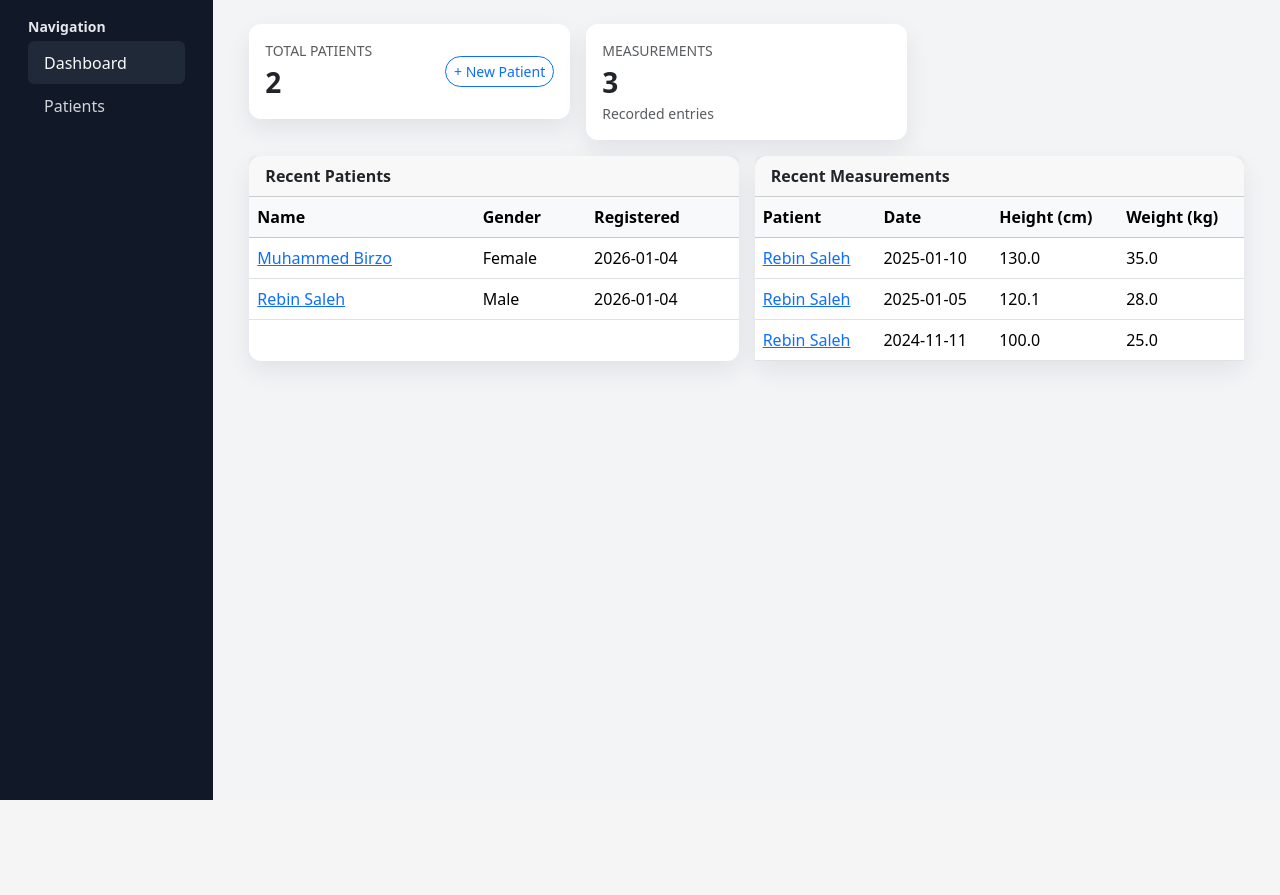
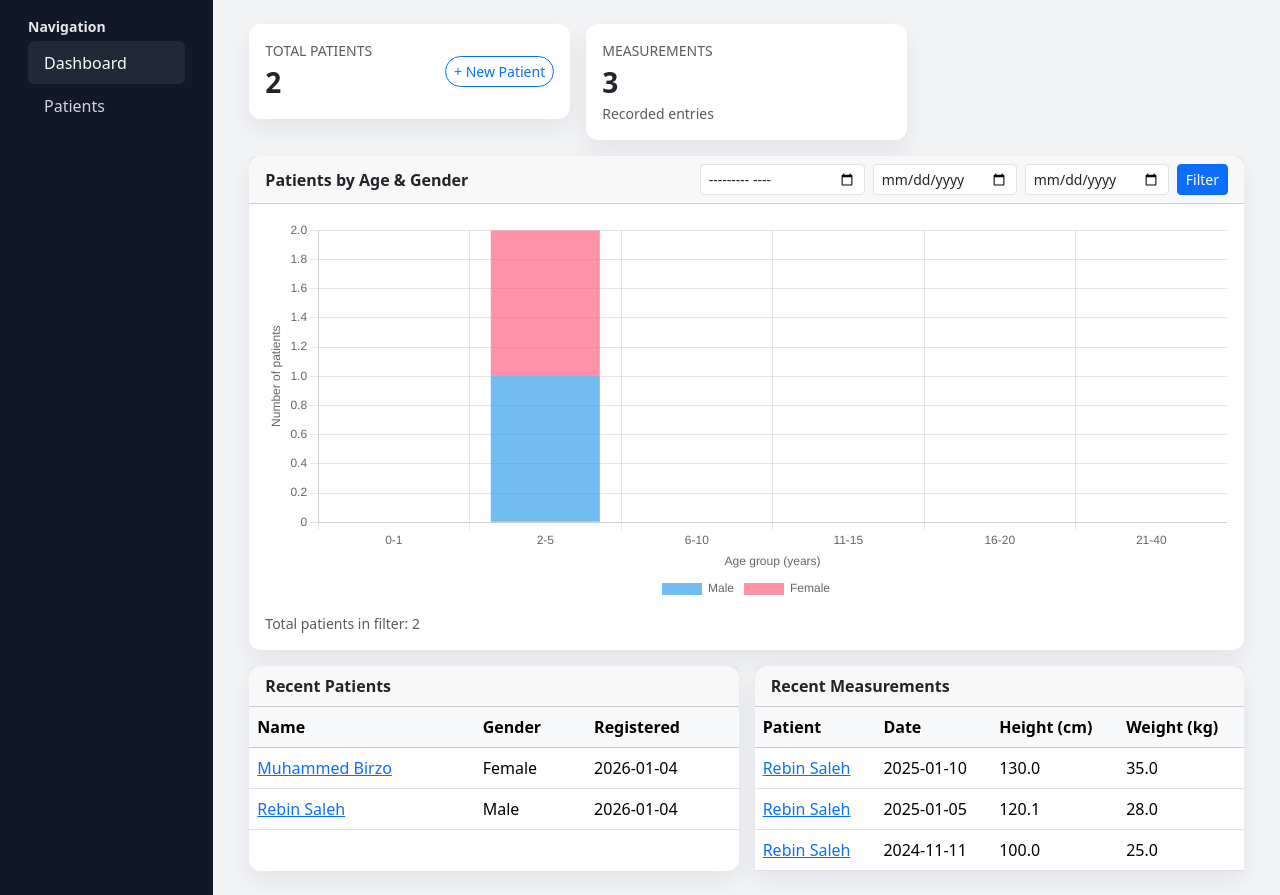
Before and after one commit to Rebinos87/pediatric-django, a Django app: page /dashboard/ in a window 1280 px wide. Shown: the part 56-951 px from the top of the page. Before the commit the page ends 856 px from the top, so only its background shows below. Run offline with Django 5.2, Linux system fonts and the light colour scheme; a user stored in the database is signed in; data comes from the database, SQL or seed files in the repository; both versions use the stored data as it was after the commit.

Commit message:
Add patient stats API and dashboard chart

```diff
--- a/pediatric/urls.py
+++ b/pediatric/urls.py
@@ -1,5 +1,6 @@
 from django.urls import path
 from . import views
+from .views import patient_stats
 
 urlpatterns = [
     # Authentication
@@ -68,4 +69,6 @@ urlpatterns = [
      views.prescription_print_all,
      name='prescription_print_all'),
 
+     path("patients/stats/", patient_stats, name="patient_stats"),
+
 ]
--- a/pediatric/views.py
+++ b/pediatric/views.py
@@ -738,3 +738,66 @@ def prescription_print_all(request, patient_id):
         'patient': patient,
         'prescriptions': prescriptions,
     })
+
+from datetime import date
+from django.contrib.auth.decorators import login_required
+from django.http import JsonResponse
+from django.utils.dateparse import parse_date
+from .models import Patient
+
+AGE_BINS = [(0, 1), (2, 5), (6, 10), (11, 15), (16, 20), (21, 40)]
+
+def age_in_years(dob):
+    if not dob:
+        return None
+    today = date.today()
+    return today.year - dob.year - (
+        (today.month, today.day) < (dob.month, dob.day)
+    )
+
+@login_required
+def patient_stats(request):
+    qs = Patient.objects.all()
+
+    month = request.GET.get("month")
+    start = request.GET.get("start")
+    end = request.GET.get("end")
+
+    if month:
+        year, m = month.split("-")
+        qs = qs.filter(date_registered__year=year,
+                       date_registered__month=m)
+    if start:
+        qs = qs.filter(date_registered__gte=parse_date(start))
+    if end:
+        qs = qs.filter(date_registered__lte=parse_date(end))
+
+    # Build (age, gender) list
+    records = []
+    for p in qs:
+        age = age_in_years(p.date_of_birth)
+        if age is None:
+            continue
+        records.append((age, p.gender))
+
+    labels, male, female = [], [], []
+
+    for low, high in AGE_BINS:
+        labels.append(f"{low}-{high}")
+        m_count = sum(
+            1 for age, g in records
+            if low <= age <= high and g in ["M", "Male", "male"]
+        )
+        f_count = sum(
+            1 for age, g in records
+            if low <= age <= high and g in ["F", "Female", "female"]
+        )
+        male.append(m_count)
+        female.append(f_count)
+
+    return JsonResponse({
+        "labels": labels,
+        "male": male,
+        "female": female,
+        "total": len(records),
+    })
--- a/templates/dashboard/dashboard.html
+++ b/templates/dashboard/dashboard.html
@@ -3,6 +3,7 @@
 {% block title %}Dashboard | Pediatric Growth System{% endblock %}
 
 {% block content %}
+
 <div class="row g-3 mb-3">
   <div class="col-md-4">
     <div class="card">
@@ -26,6 +27,27 @@
         <div class="text-muted small text-uppercase">Measurements</div>
         <div class="fs-3 fw-bold">{{ total_measurements }}</div>
         <div class="small text-muted">Recorded entries</div>
+      </div>
+    </div>
+  </div>
+</div>
+
+<!-- Patients by Age & Gender + Filters -->
+<div class="row g-3 mb-3">
+  <div class="col-lg-12">
+    <div class="card">
+      <div class="card-header d-flex justify-content-between align-items-center">
+        <span class="fw-semibold">Patients by Age & Gender</span>
+        <form id="patient-filter-form" class="d-flex gap-2">
+          <input type="month" id="filter-month" class="form-control form-control-sm" />
+          <input type="date" id="filter-start" class="form-control form-control-sm" />
+          <input type="date" id="filter-end" class="form-control form-control-sm" />
+          <button class="btn btn-sm btn-primary" type="button" id="filter-apply">Filter</button>
+        </form>
+      </div>
+      <div class="card-body">
+        <canvas id="patientsAgeGenderChart" height="120"></canvas>
+        <div class="mt-2 small text-muted" id="patients-chart-summary"></div>
       </div>
     </div>
   </div>
@@ -98,4 +120,99 @@
     </div>
   </div>
 </div>
+
+<!-- Chart.js and dashboard script -->
+<script src="https://cdn.jsdelivr.net/npm/chart.js"></script>
+
+<script>
+  const ctx = document.getElementById('patientsAgeGenderChart').getContext('2d');
+  let patientsChart = null;
+
+  async function loadPatientStats(params = {}) {
+    const query = new URLSearchParams(params).toString();
+    const url = "{% url 'patient_stats' %}" + (query ? "?" + query : "");
+
+
+    const response = await fetch(url);
+    const data = await response.json();  // {labels, male, female, total}
+
+    const datasets = [
+      {
+        label: 'Male',
+        data: data.male,
+        backgroundColor: 'rgba(54, 162, 235, 0.7)',
+        stack: 'gender',
+      },
+      {
+        label: 'Female',
+        data: data.female,
+        backgroundColor: 'rgba(255, 99, 132, 0.7)',
+        stack: 'gender',
+      },
+    ];
+
+    if (patientsChart) {
+      patientsChart.data.labels = data.labels;
+      patientsChart.data.datasets = datasets;
+      patientsChart.update();
+    } else {
+      patientsChart = new Chart(ctx, {
+        type: 'bar',
+        data: { labels: data.labels, datasets: datasets },
+        options: {
+          responsive: true,
+          plugins: {
+            tooltip: {
+              callbacks: {
+                footer(items) {
+                  const sum = items.reduce((s, i) => s + i.parsed.y, 0);
+                  return 'Total: ' + sum;
+                }
+              }
+            },
+            legend: { position: 'bottom' }
+          },
+          onClick(evt, elements) {
+            if (!elements.length) return;
+            const index = elements[0].index;
+            const label = patientsChart.data.labels[index];
+            const male = data.male[index];
+            const female = data.female[index];
+            const total = male + female;
+            document.getElementById('patients-chart-summary').textContent =
+              `Age group ${label}: ${total} patients (${male} male, ${female} female).`;
+          },
+          scales: {
+            x: {
+              stacked: true,
+              title: { display: true, text: 'Age group (years)' }
+            },
+            y: {
+              stacked: true,
+              beginAtZero: true,
+              title: { display: true, text: 'Number of patients' }
+            }
+          }
+        }
+      });
+    }
+
+    // Overall summary text
+    document.getElementById('patients-chart-summary').textContent =
+      `Total patients in filter: ${data.total}`;
+  }
+
+  // Initial load
+  loadPatientStats();
+
+  // Filter button
+  document.getElementById('filter-apply').addEventListener('click', () => {
+    loadPatientStats({
+      month: document.getElementById('filter-month').value,
+      start: document.getElementById('filter-start').value,
+      end: document.getElementById('filter-end').value,
+    });
+  });
+</script>
+
 {% endblock %}
```
Also changed, not shown: templates/prescriptions/prescription_print_all.html (+87 -20 lines), db.sqlite3.
